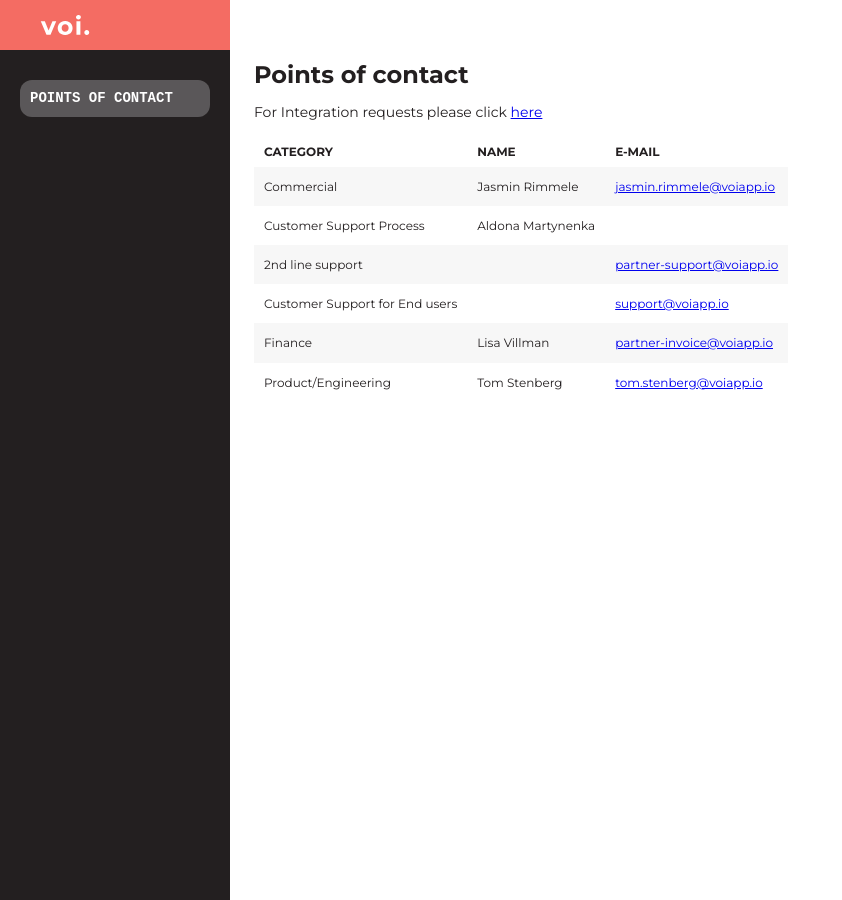
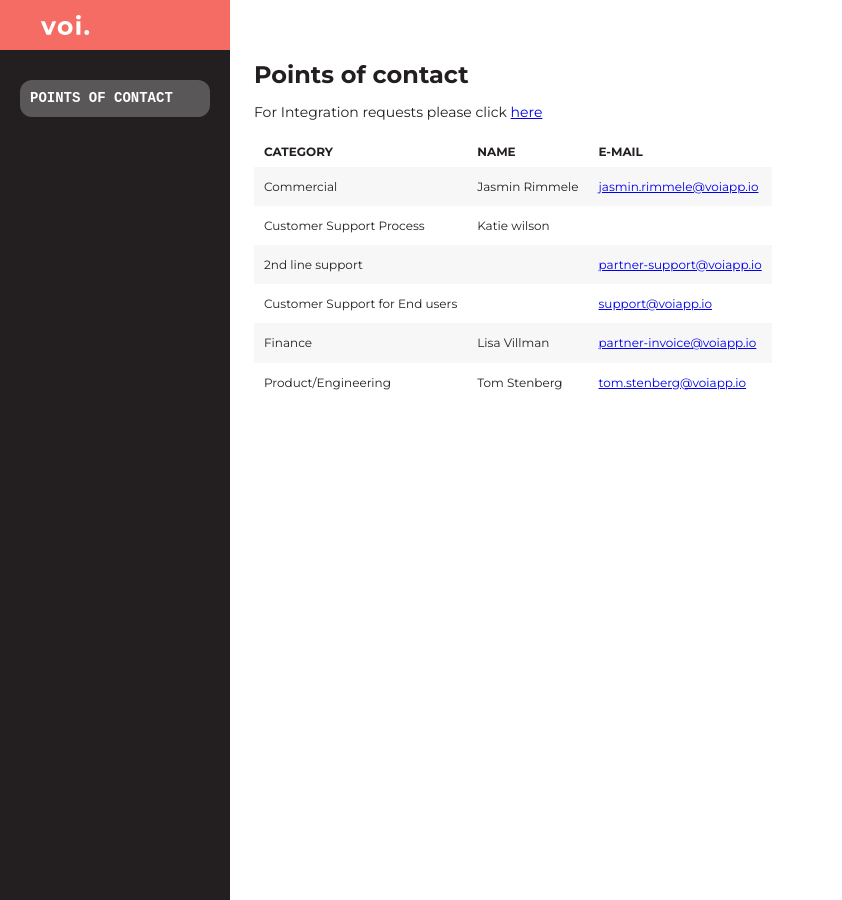
Before and after one commit to voi-api/voi-api.github.io, a Jekyll site: the page built from poc.md, in a window 1280 px wide and 900 px high. Shown: the whole window, without its empty margins (0-842 px from the left). Built offline with Jekyll 4.4.1, drawn with Linux system fonts in a browser that asks for light colours; some web fonts are replaced.

Commit message:
Update poc.md

```diff
--- a/poc.md
+++ b/poc.md
@@ -13,7 +13,7 @@ For Integration requests please click [here](https://voidev.atlassian.net/servic
 | Category                       | Name              | E-mail                                                        |
 | ------------------------------ | ----------------- | ------------------------------------------------------------- |
 | Commercial                     | Jasmin Rimmele    | [jasmin.rimmele@voiapp.io](mailto:jasmin.rimmele@voiapp.io)   |
-| Customer Support Process       | Aldona Martynenka |                                                               |
+| Customer Support Process       | Katie wilson |                                                               |
 | 2nd line support               |                   | [partner-support@voiapp.io](mailto:partner-support@voiapp.io) |
 | Customer Support for End users |                   | [support@voiapp.io](mailto:support@voiapp.io)                 |
 | Finance                        | Lisa Villman      | [partner-invoice@voiapp.io](mailto:partner-invoice@voiapp.io) |
```
